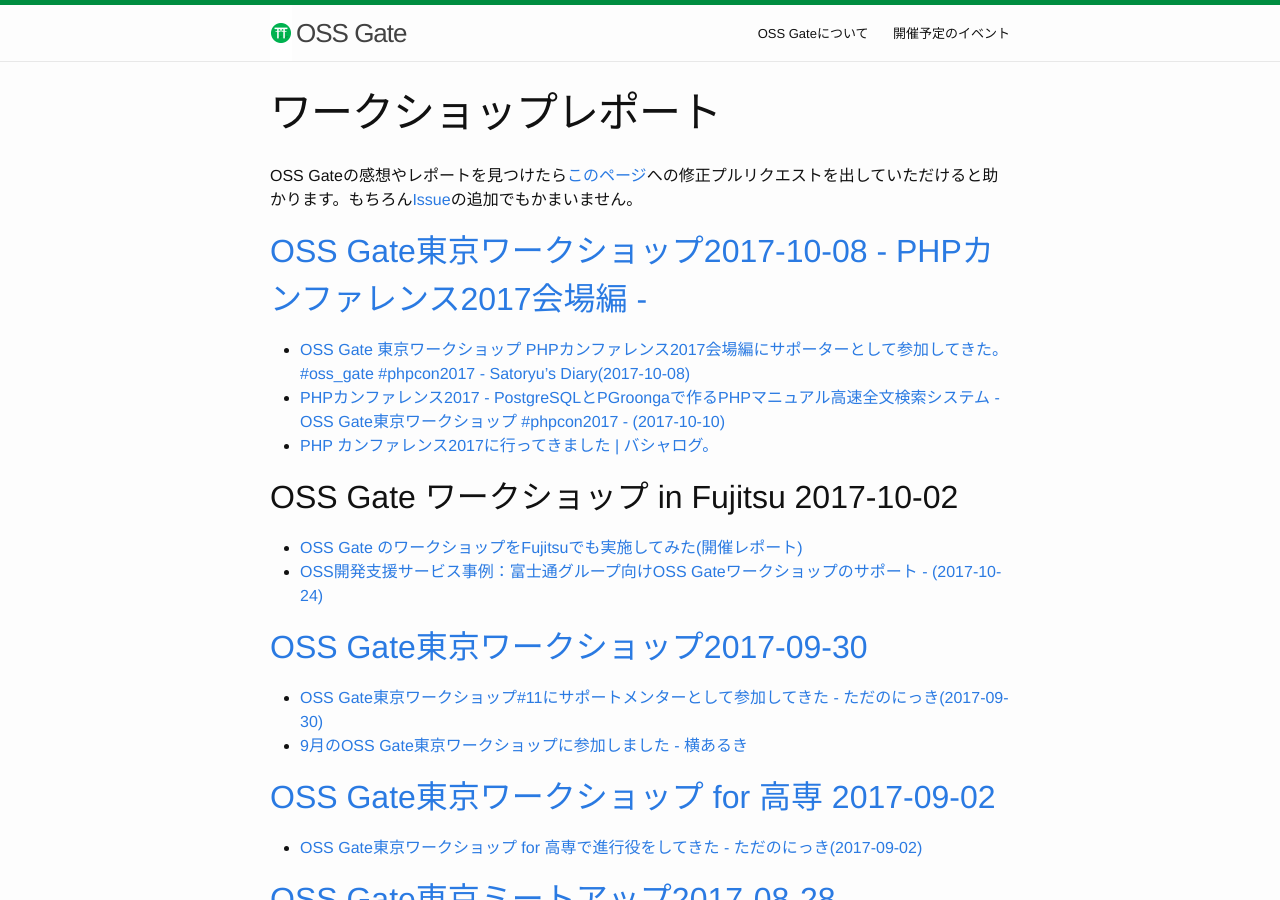
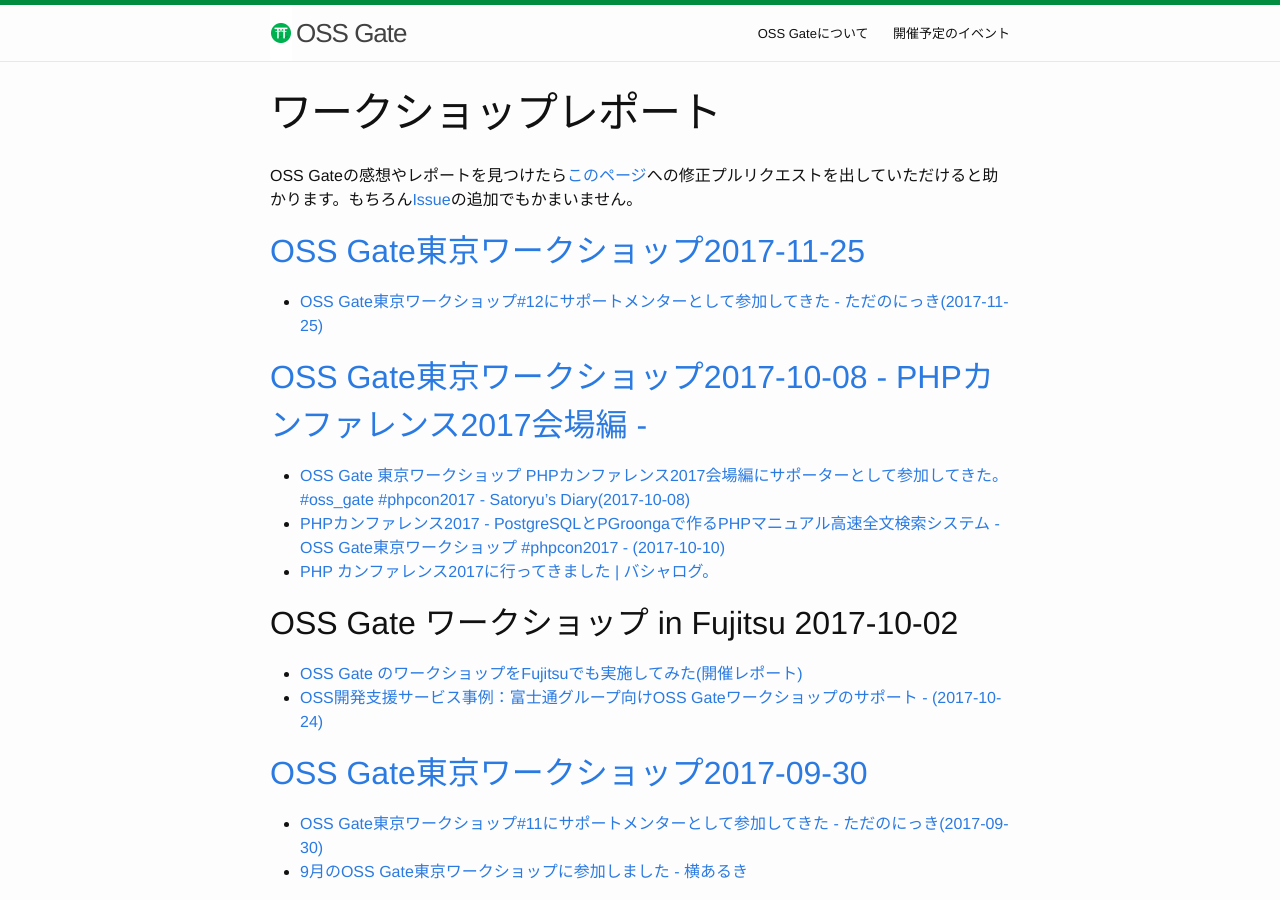
Before and after one commit to oss-gate/oss-gate.github.io, a Jekyll site: the page built from workshop/report.md, in a window 1280 px wide and 900 px high. Built offline with Jekyll 4.4.1, drawn with Linux system fonts in a browser that asks for light colours; comment, search, counter and statistics services are not loaded.

Commit message:
add a report of workshop on 2017-11-25

```diff
--- a/workshop/report.md
+++ b/workshop/report.md
@@ -4,6 +4,9 @@
 ---
 
 OSS Gateの感想やレポートを見つけたら[このページ](https://github.com/oss-gate/oss-gate.github.io/blob/master/workshop/report.md)への修正プルリクエストを出していただけると助かります。もちろん[Issue](https://github.com/oss-gate/oss-gate.github.io/issues)の追加でもかまいません。
+
+## [OSS Gate東京ワークショップ2017-11-25](https://oss-gate.doorkeeper.jp/events/66254)
+  * [OSS Gate東京ワークショップ#12にサポートメンターとして参加してきた - ただのにっき(2017-11-25)](http://sho.tdiary.net/20171125.html#p01)
 
 ## [OSS Gate東京ワークショップ2017-10-08 - PHPカンファレンス2017会場編 -](https://phpcon.connpass.com/event/66822/)
   * [OSS Gate 東京ワークショップ PHPカンファレンス2017会場編にサポーターとして参加してきた。 #oss_gate #phpcon2017 - Satoryu's Diary(2017-10-08)](https://satoryu-diary.herokuapp.com/20171008.html#p01)
```
